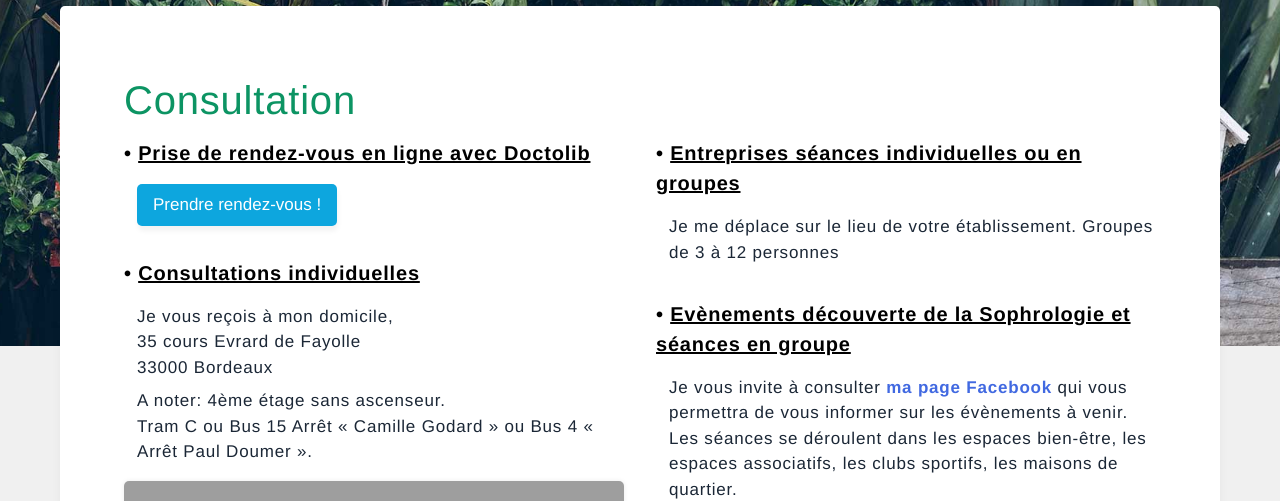
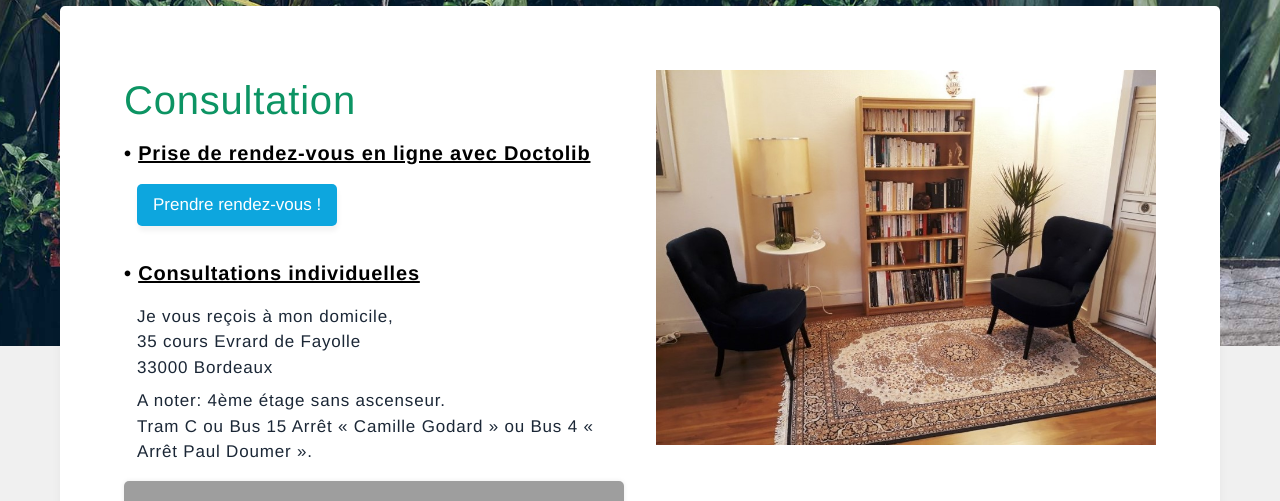
Before and after one commit to thomas-db/Sophrologie-Bordeaux, a Vue app: page /#/contact-et-tarifs in a window 1280 px wide. Shown: the part 194-695 px from the top of the page. Built offline with nearby package versions, Linux system fonts and the light colour scheme; grey boxes are pictures that could not be loaded.

Commit message:
Uncommented picture

```diff
--- a/src/views/ContactAndPrices/ContactAndPrices.vue
+++ b/src/views/ContactAndPrices/ContactAndPrices.vue
@@ -31,7 +31,7 @@
 
                 </div>
                 <div class="first-block--business-and-events" style="">
-<!--                  <img src="@/assets/photo_cabinet.jpg" style="width: 100%;" class="inline-block">-->
+                    <img src="@/assets/photo_cabinet.jpg" style="width: 100%;" class="inline-block">
                     <h1 style="color:white; user-select: none;">-</h1>
                     <h3 class="inline-block m-top-8">• <span class="underline">Entreprises séances individuelles ou en groupes</span></h3>
                     <div class="m-left-13 m-top-16">Je me déplace sur le lieu de votre établissement.
```
